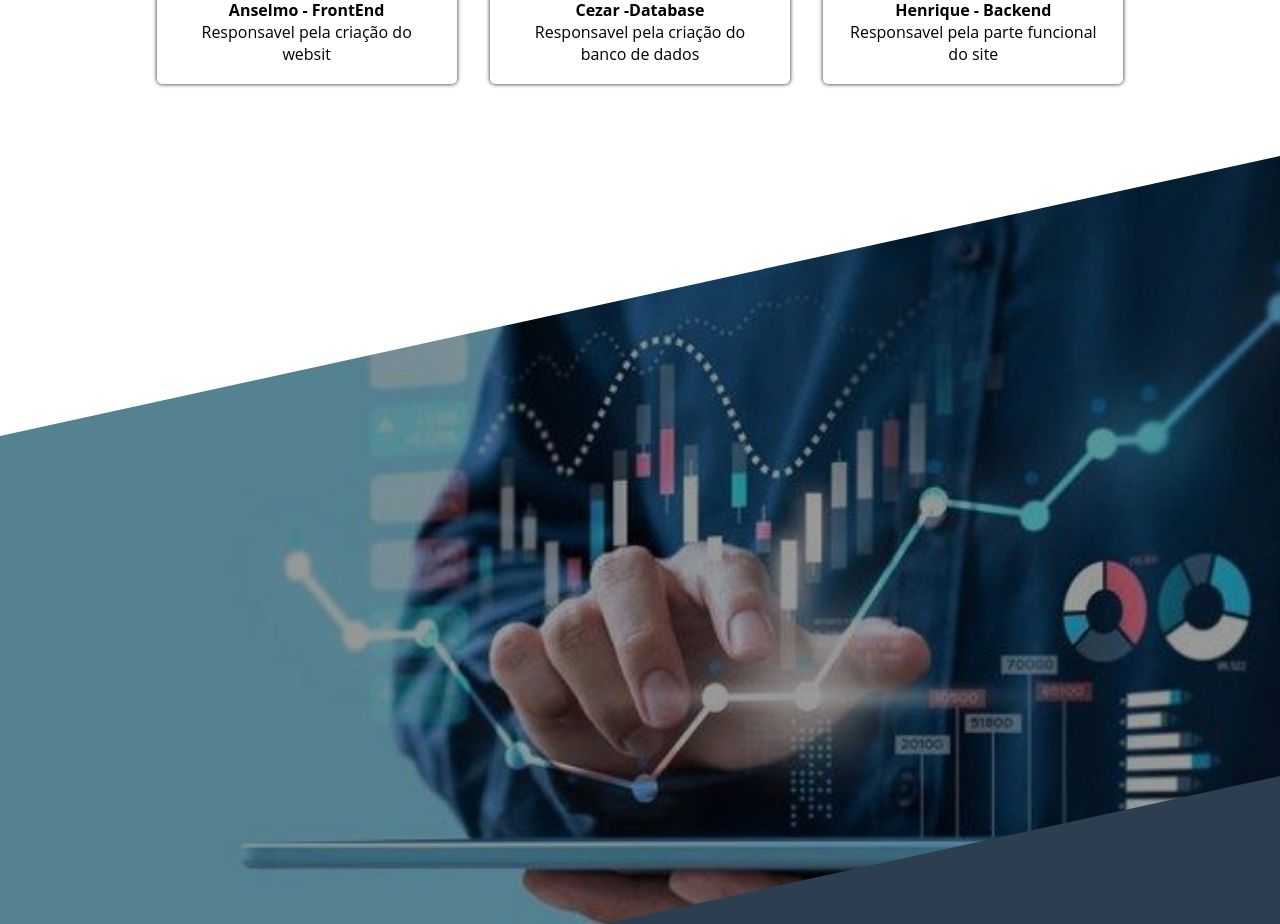
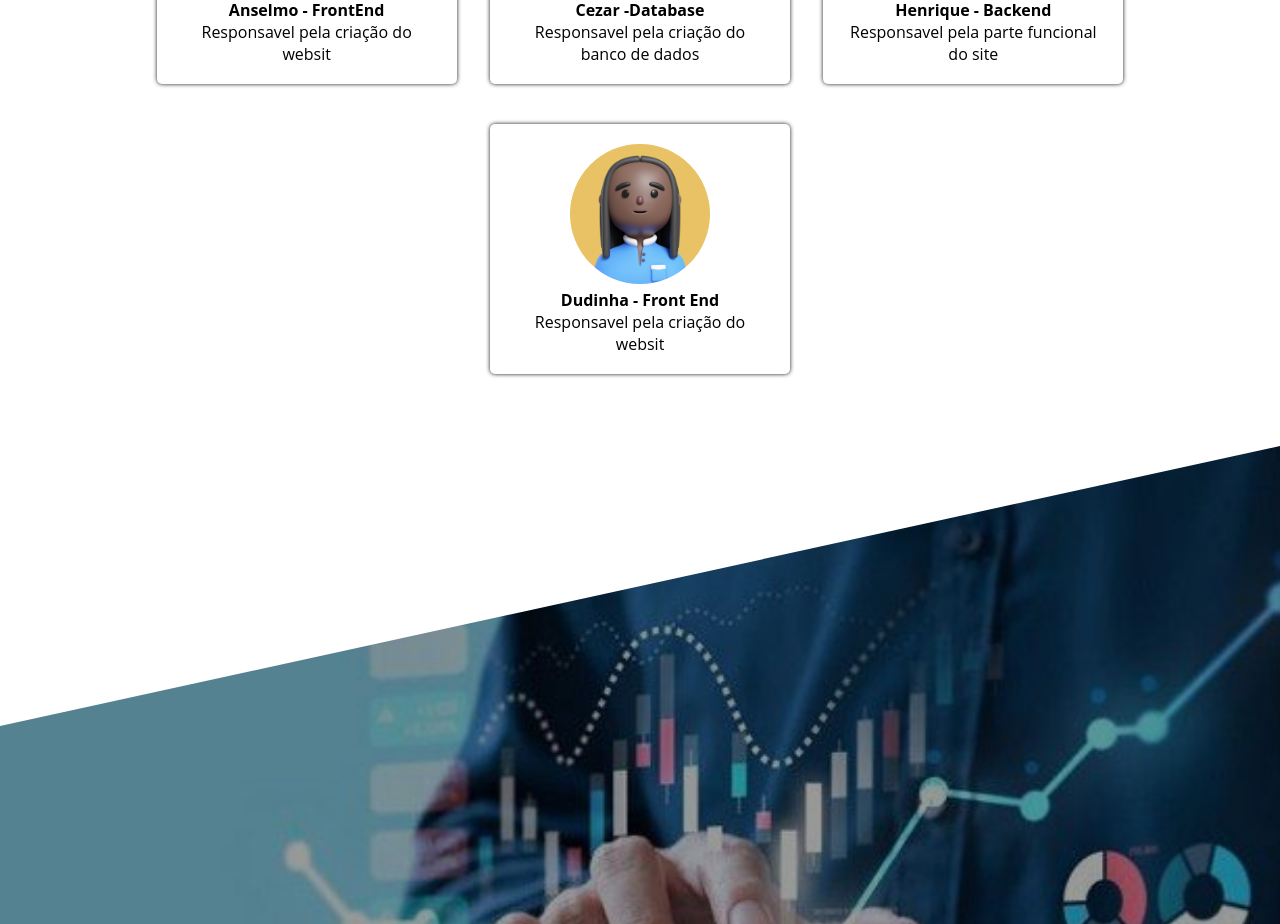
Before and after one commit to Anselmo5/Analise-Financeira, a React (Vite) app in the folder ProjetoDashbord/: page / in a window 1280 px wide. Shown: the part 2080-3004 px from the top of the page. Built offline with nearby package versions, Linux system fonts and the light colour scheme.

Commit message:
novo integrante

```diff
--- a/ProjetoDashbord/components/Home.jsx
+++ b/ProjetoDashbord/components/Home.jsx
@@ -17,6 +17,7 @@ import fundo1 from '../src/assets/fundo1.jpg'
 import Avatar1 from '../src/assets/Avatar1.jpg'
 import Avatar2 from '../src/assets/Avatar2.jpg'
 import Avatar3 from '../src/assets/Avatar3.jpg'
+import Avatar4 from '../src/assets/Avatar4.jpg'
 
 const Home = () => {
   return (
@@ -106,6 +107,13 @@ const Home = () => {
                                 <h4>Henrique - Backend</h4>
                                 <p>Responsavel pela parte funcional do site</p>
                             </div>
+
+
+                            <div className="card">
+                                <img src={Avatar4} alt="" />
+                                <h4>Dudinha - Front End</h4>
+                                <p>Responsavel pela criação do websit</p>
+                            </div>
                         </div>
                     </div>
                 </section>
```
Also changed, not shown: ProjetoDashbord/src/assets/Avatar4.jpg (added).
